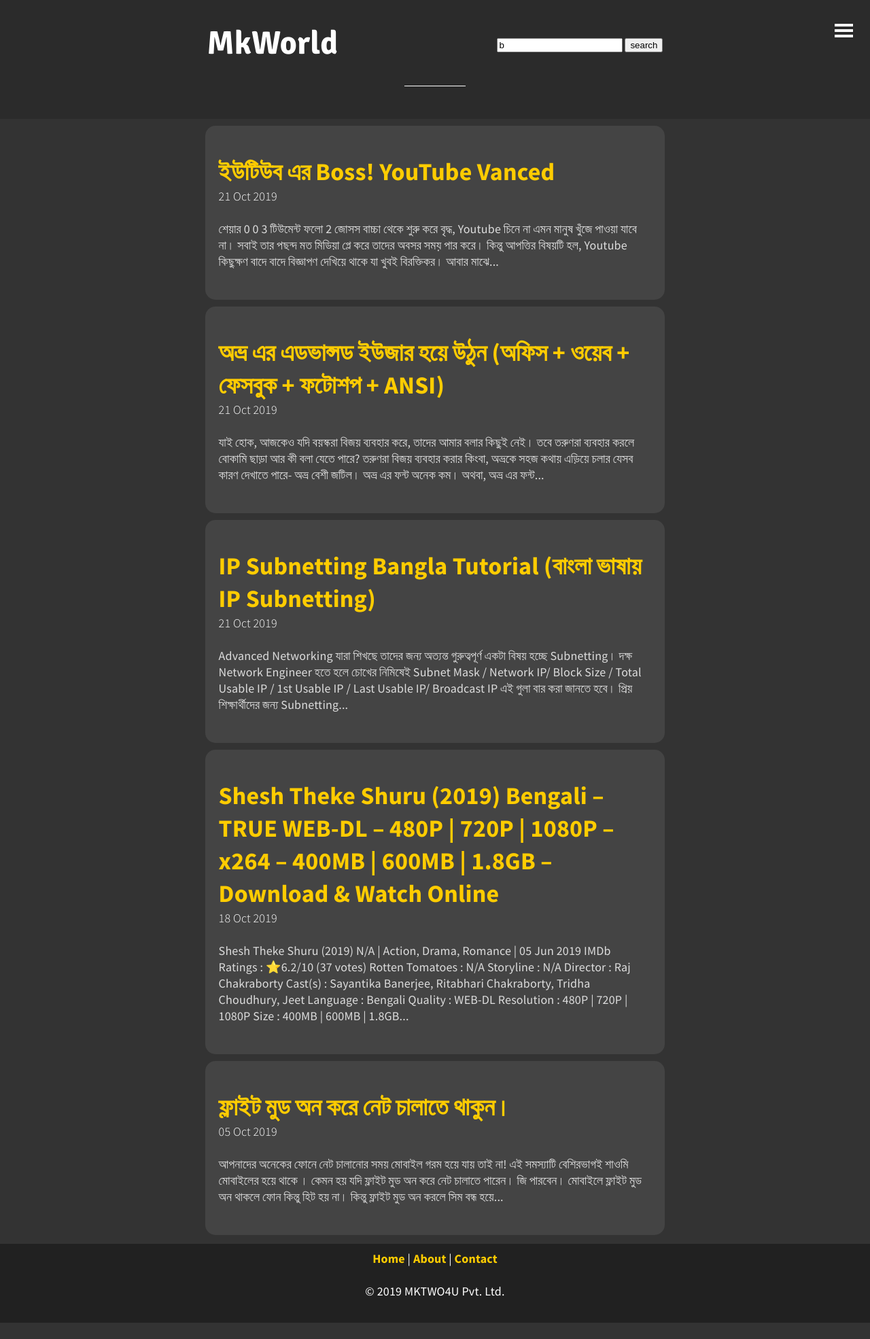
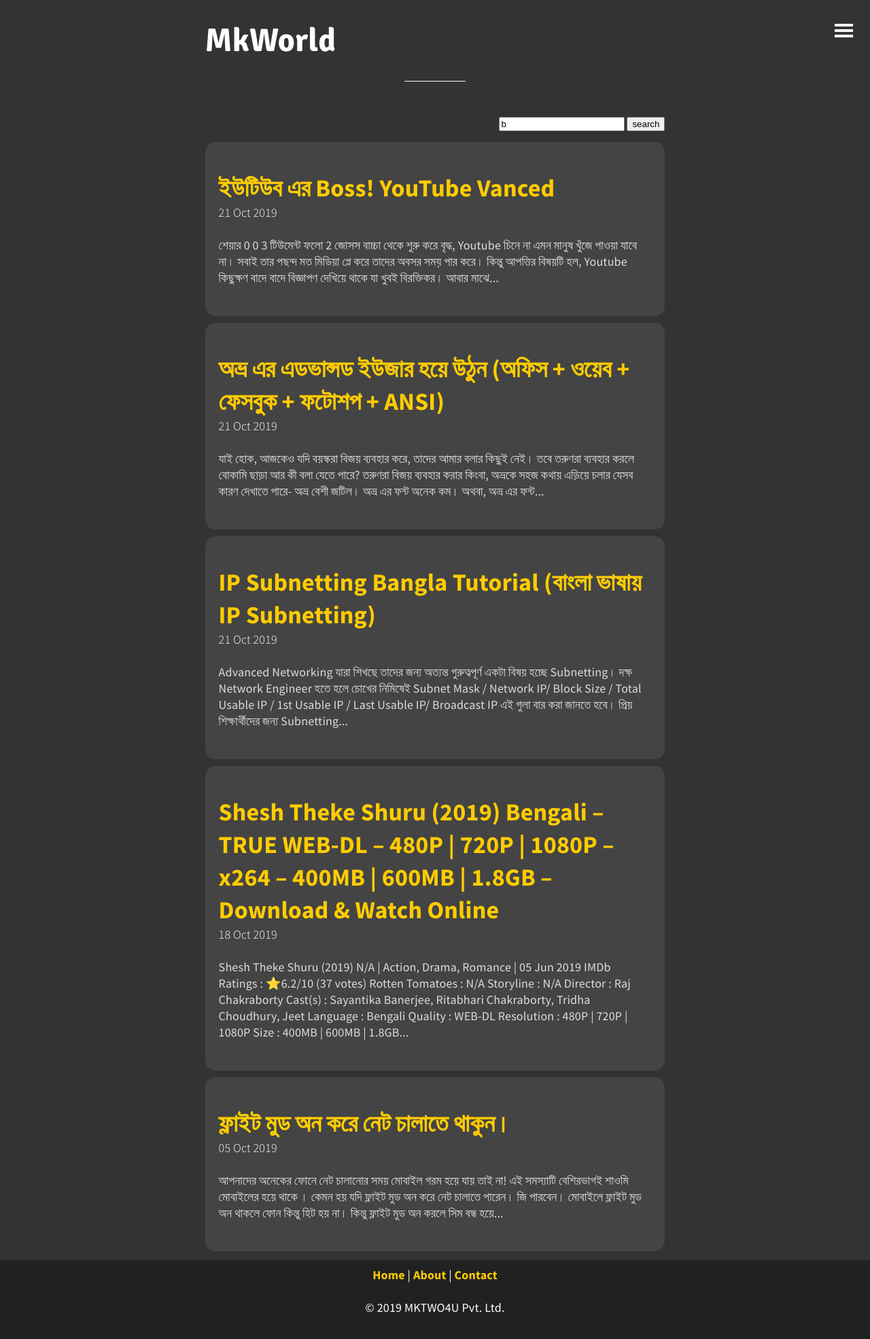
Before and after one commit to bdmilan/blog, a Jekyll site: the page built from index.html, in a window 1280 px wide. Shown: the whole page at 68% size. Built offline with Jekyll 4.4.1, drawn with Linux system fonts in a browser that asks for light colours; the list of posts is cut into pages by our own code; before the commit the page ends 1946 px from its top, so only the background shows below that.

Commit message:
Update header.html

```diff
--- a/_includes/header.html
+++ b/_includes/header.html
@@ -1,24 +1,15 @@
-<div style="background:#2b2b2b; border: 1px solid #2b2b2b;">
-	<div align="left" id="container">
+<div id="container" align="left">
 <header id="header">
-
-	<table width="100%"><tbody><tr><td width="20%" align="left">
-
 	<a href="https://mkhnp.ml/index.html">
 		<h1><font color="#fff"><b>MkWorld</b></font></h1>
 	</a>
-
-		</td><td width="20%" align="right">
-
+</header>
+	<div align="right" style="padding-bottom: 5px;">
 	<form action="/search.html" method="get">
   <label for="search-box"></label>
   <input type="text" id="search-box" name="query" value="b">
   <input type="submit" value="search">
-</form>
-		</td></tr></tbody></table>
-
-</header>
-</div>
+</form></div>
 </div>
 
 	<script src="https://mobifreak.in/assets/js-extended/gradient.js"></script>
```
